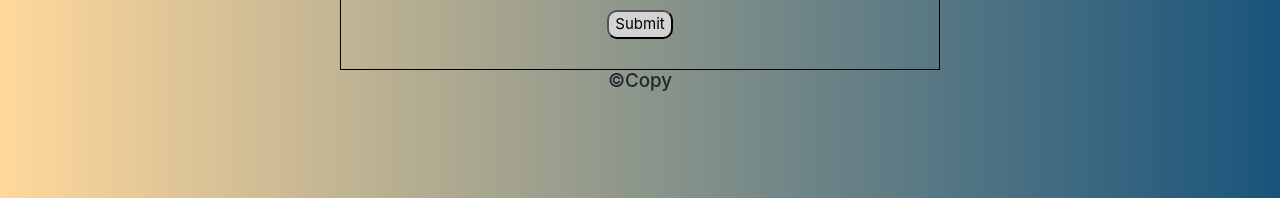
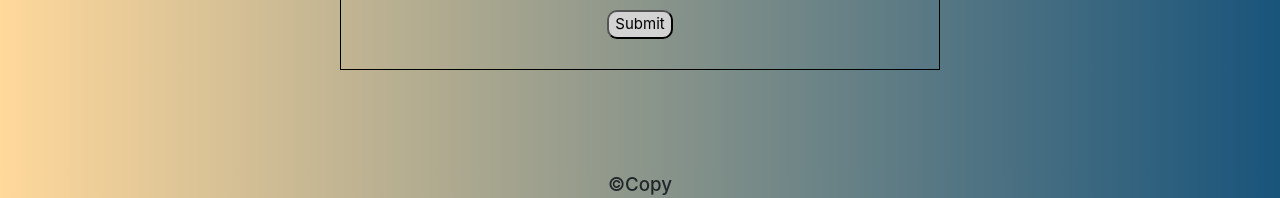
Before and after one commit to stephimarie/Roots, a React (Create React App) app in the folder client/: page /login in a window 1280 px wide. Shown: the part 599-797 px from the top of the page. Built offline with nearby package versions, Linux system fonts and the light colour scheme; a web font is replaced by a local one.

Commit message:
added footer styling

```diff
--- a/client/src/components/Footer/style.css
+++ b/client/src/components/Footer/style.css
@@ -1,10 +1,16 @@
 .footer {
   width: 100%;
-
-
+  margin-bottom: 0px;
+  bottom: 0px;
+  position: fixed;
+  background: #ffd89b;  /* fallback for old browsers */
+  background: -webkit-linear-gradient(to left, #19547b, #ffd89b);  /* Chrome 10-25, Safari 5.1-6 */
+  background: linear-gradient(to left, #19547b, #ffd89b); /* W3C, IE 10+/ Edge, Firefox 16+, Chrome 26+, Opera 12+, Safari 7+ */
 }
 
 #text {
   width: fit-content;
   margin: auto;
+  padding-bottom: 5px;
+  padding-top: 5px;
 }
```
